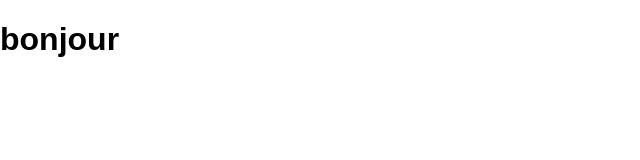
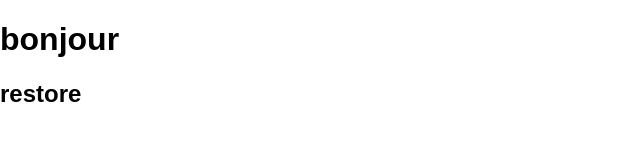
Before and after one commit to zaineb-1234-ship-it/projet-equipe, a plain HTML site: page index.html in a window 1280 px wide. Shown: the whole page, without its empty margins (0-640 px from the left). Drawn offline with Linux system fonts and the light colour scheme.

Commit message:
ajout titre h2 dans index

```diff
--- a/index.html
+++ b/index.html
@@ -9,5 +9,6 @@
 </head>
 <body>
     <h1>bonjour</h1>
+    <h2>restore</h2>
 </body>
 </html>
```
